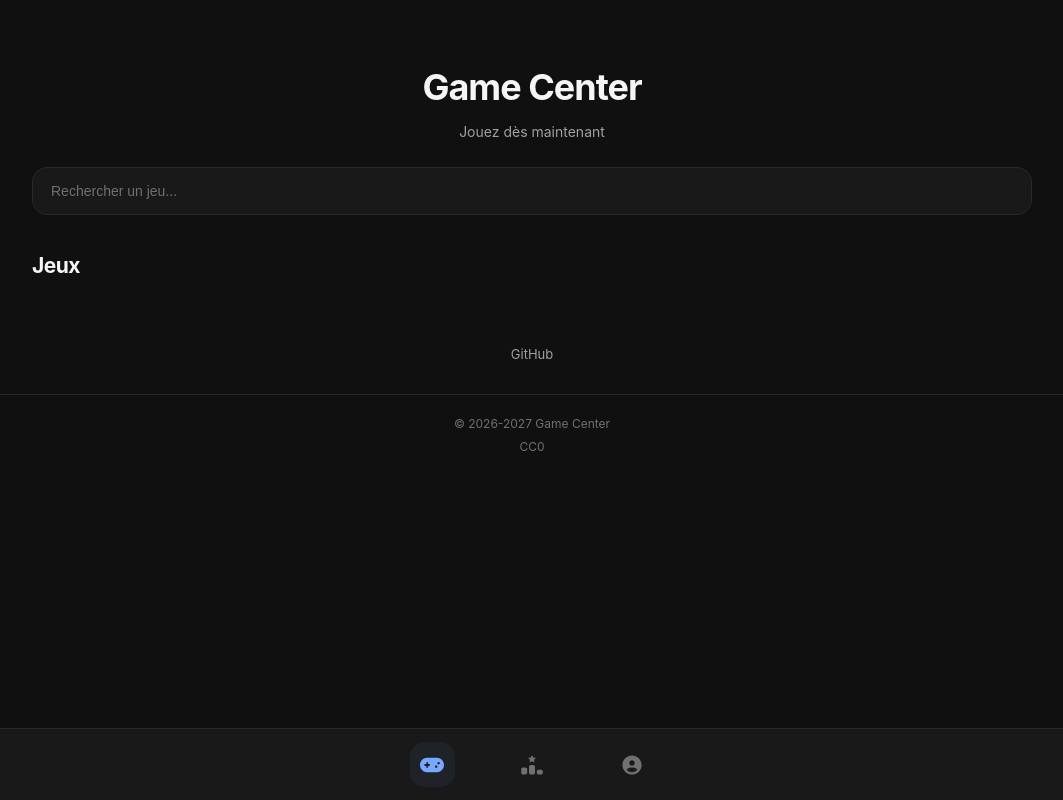
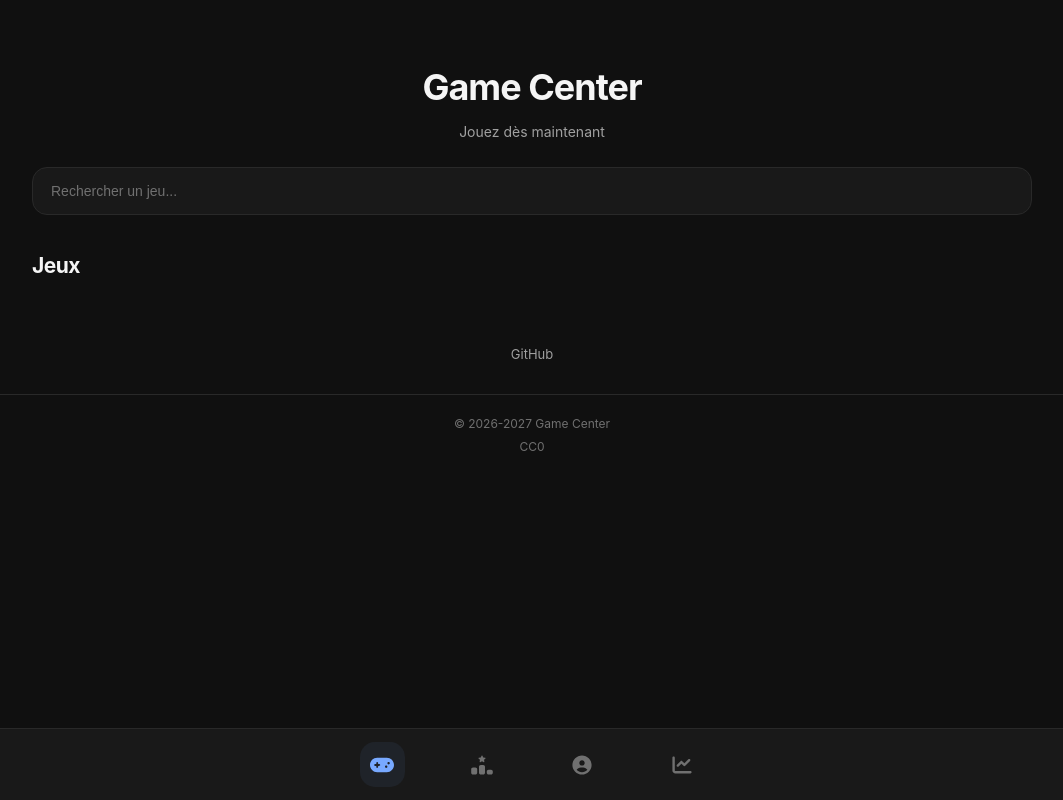
Before and after one commit to McAlex4031/Game-Center, a plain HTML site: page index.html in a window 1280 px wide. Shown: the whole page, without its empty margins (108-1171 px from the left). Drawn offline with Linux system fonts and the light colour scheme.

Commit message:
Add stats navigation link with icon
Added a new navigation link to the stats page with an icon.

```diff
--- a/index.html
+++ b/index.html
@@ -192,6 +192,17 @@
 
         </a>
 
+        <!-- Stats -->
+
+        <a
+            href="stats.html"
+            class="bottom-nav-item"
+            aria-label="stats"
+            title="statistiques"
+        >
+
+          <svg xmlns="http://www.w3.org/2000/svg" viewBox="0 0 640 640"><!--!Font Awesome Free v7.3.1 by @fontawesome - https://fontawesome.com License - https://fontawesome.com/license/free Copyright 2026 Fonticons, Inc.--><path d="M128 128C128 110.3 113.7 96 96 96C78.3 96 64 110.3 64 128L64 464C64 508.2 99.8 544 144 544L544 544C561.7 544 576 529.7 576 512C576 494.3 561.7 480 544 480L144 480C135.2 480 128 472.8 128 464L128 128zM534.6 214.6C547.1 202.1 547.1 181.8 534.6 169.3C522.1 156.8 501.8 156.8 489.3 169.3L384 274.7L326.6 217.4C314.1 204.9 293.8 204.9 281.3 217.4L185.3 313.4C172.8 325.9 172.8 346.2 185.3 358.7C197.8 371.2 218.1 371.2 230.6 358.7L304 285.3L361.4 342.7C373.9 355.2 394.2 355.2 406.7 342.7L534.7 214.7z"/></svg>
+
     </nav>
 
 
```
